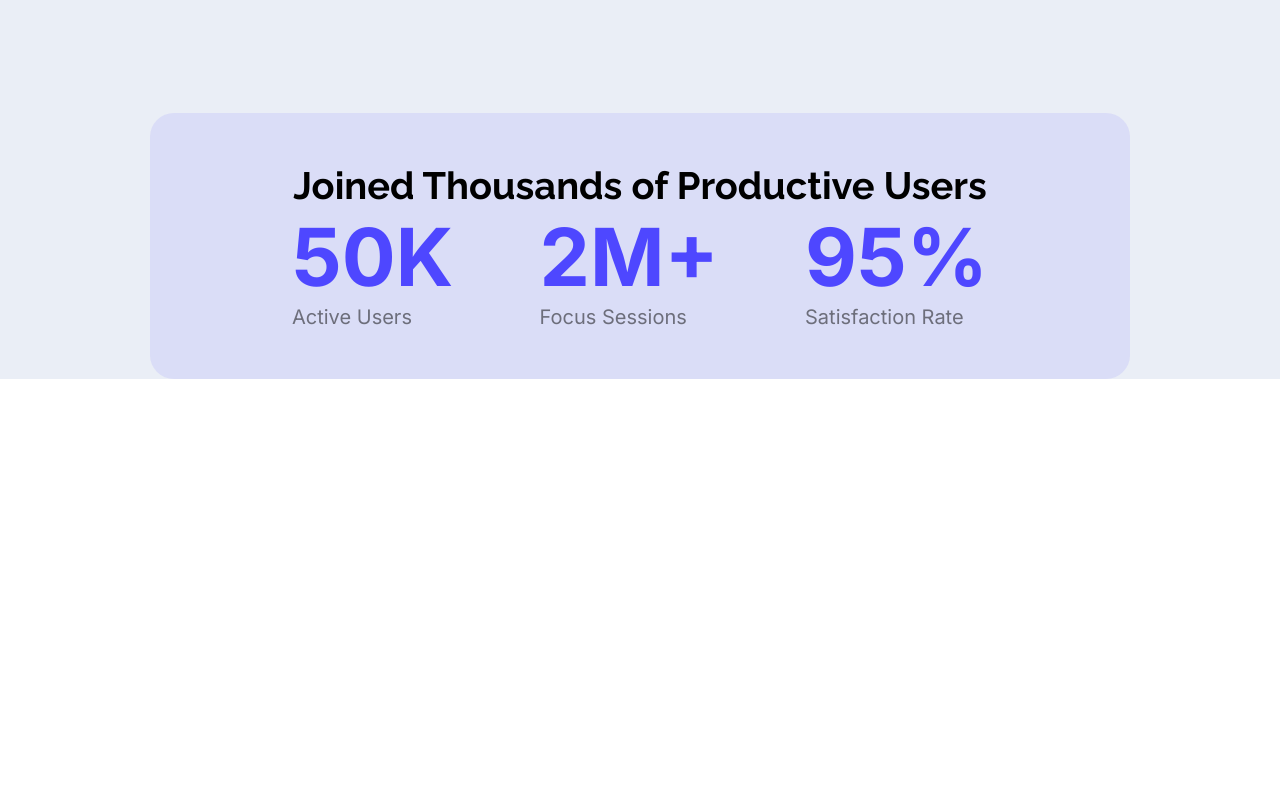
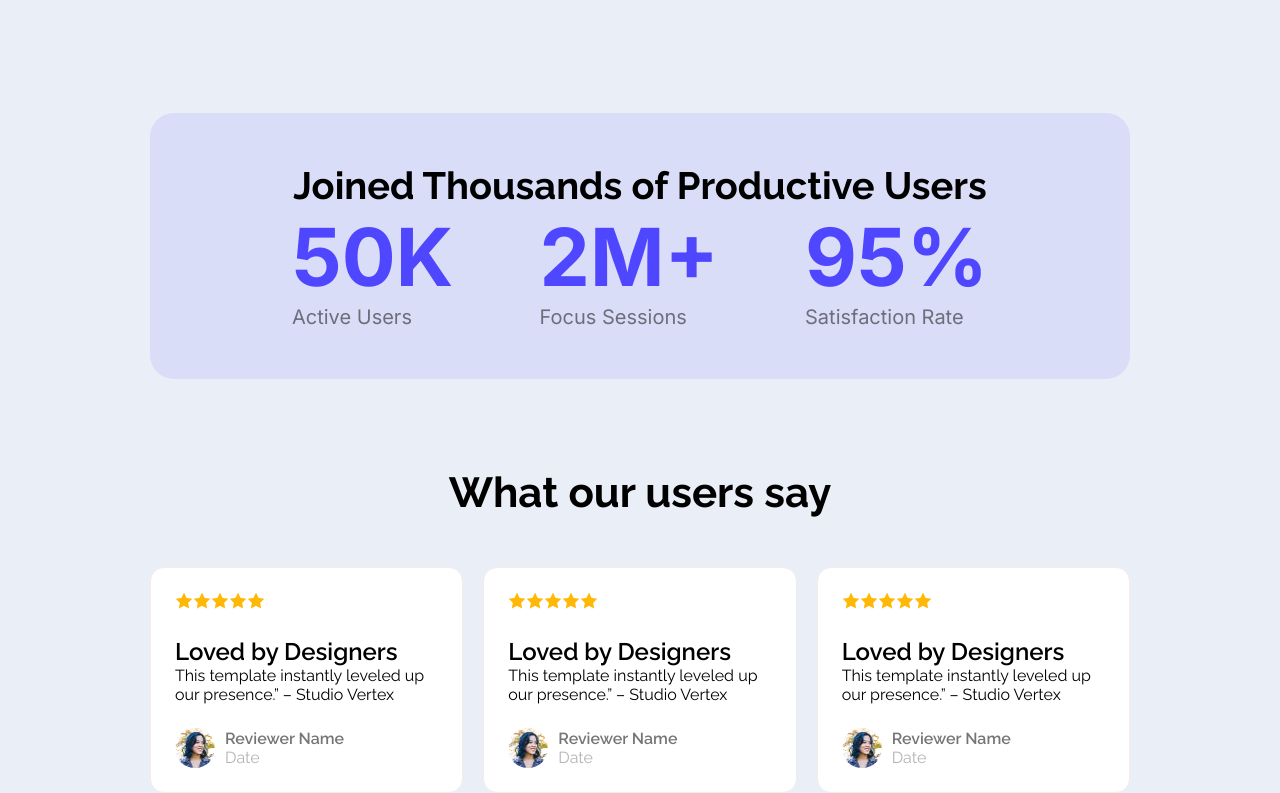
Before and after one commit to badhon-cse/Assignment1, a plain HTML site: page index.html in a window 1280 px wide. Shown: the part 1134-1927 px from the top of the page. Before the commit the page ends 1513 px from the top, so only its background shows below. Drawn offline with Linux system fonts and the light colour scheme.

Commit message:
User Feedback Section

```diff
--- a/index.html
+++ b/index.html
@@ -62,6 +62,86 @@
           </li>
         </ul>
       </section>
+      <section class="user-feedback">
+        <h1 class="user-feedback-title center">What our users say</h1>
+        <div class="user-feedback-cards">
+          <div class="user-feedback-card">
+            <img src="./Assets/icon-star.png" alt="" class="star-img" /><img
+              src="./Assets/icon-star.png"
+              alt=""
+              class="star-img"
+            /><img src="./Assets/icon-star.png" alt="" class="star-img" /><img
+              src="./Assets/icon-star.png"
+              alt=""
+              class="star-img"
+            /><img src="./Assets/icon-star.png" alt="" class="star-img" />
+            <div class="user-review">
+              <h3 class="review-tittle">Loved by Designers</h3>
+              <p class="review-description">
+                This template instantly leveled up our presence.” – Studio
+                Vertex
+              </p>
+            </div>
+            <div class="user-info">
+              <img src="./Assets/avatar.png" alt="" class="user-img" />
+              <div class="user-details">
+                <h5 class="user-name">Reviewer Name</h5>
+                <p class="review-date">Date</p>
+              </div>
+            </div>
+          </div>
+          <div class="user-feedback-card">
+            <img src="./Assets/icon-star.png" alt="" class="star-img" /><img
+              src="./Assets/icon-star.png"
+              alt=""
+              class="star-img"
+            /><img src="./Assets/icon-star.png" alt="" class="star-img" /><img
+              src="./Assets/icon-star.png"
+              alt=""
+              class="star-img"
+            /><img src="./Assets/icon-star.png" alt="" class="star-img" />
+            <div class="user-review">
+              <h3 class="review-tittle">Loved by Designers</h3>
+              <p class="review-description">
+                This template instantly leveled up our presence.” – Studio
+                Vertex
+              </p>
+            </div>
+            <div class="user-info">
+              <img src="./Assets/avatar.png" alt="" class="user-img" />
+              <div class="user-details">
+                <h5 class="user-name">Reviewer Name</h5>
+                <p class="review-date">Date</p>
+              </div>
+            </div>
+          </div>
+          <div class="user-feedback-card">
+            <img src="./Assets/icon-star.png" alt="" class="star-img" /><img
+              src="./Assets/icon-star.png"
+              alt=""
+              class="star-img"
+            /><img src="./Assets/icon-star.png" alt="" class="star-img" /><img
+              src="./Assets/icon-star.png"
+              alt=""
+              class="star-img"
+            /><img src="./Assets/icon-star.png" alt="" class="star-img" />
+            <div class="user-review">
+              <h3 class="review-tittle">Loved by Designers</h3>
+              <p class="review-description">
+                This template instantly leveled up our presence.” – Studio
+                Vertex
+              </p>
+            </div>
+            <div class="user-info">
+              <img src="./Assets/avatar.png" alt="" class="user-img" />
+              <div class="user-details">
+                <h5 class="user-name">Reviewer Name</h5>
+                <p class="review-date">Date</p>
+              </div>
+            </div>
+          </div>
+        </div>
+      </section>
     </main>
   </body>
 </html>
--- a/style.css
+++ b/style.css
@@ -158,3 +158,60 @@ nav {
   padding: 0;
   margin: 0;
 }
+
+/* user feedback css */
+
+.user-feedback {
+  margin: 89px 150px;
+}
+
+.user-feedback-title {
+  font-size: 42px;
+  font-weight: bold;
+  padding-bottom: 50px;
+}
+
+.user-feedback-cards {
+  display: flex;
+  justify-content: space-between;
+  gap: 20px;
+}
+
+.user-feedback-card {
+  background-color: white;
+  border-radius: 14px;
+  padding: 24px;
+  border: 1px solid #f2eded;
+}
+
+.user-review {
+  margin: 24px 0px;
+}
+
+.review-tittle {
+  font-size: 24px;
+  font-weight: 600;
+  margin-bottom: 0px;
+}
+
+.user-info {
+  display: flex;
+  align-items: center;
+  gap: 10px;
+}
+.user-info img {
+  height: 40px;
+  width: 40px;
+  border-radius: 50%;
+}
+.user-name {
+  font-size: 16px;
+  font-weight: 600;
+  margin: 0;
+  color: #757575;
+}
+
+.review-date {
+  color: #b3b3b3;
+  margin: 0;
+}
```
